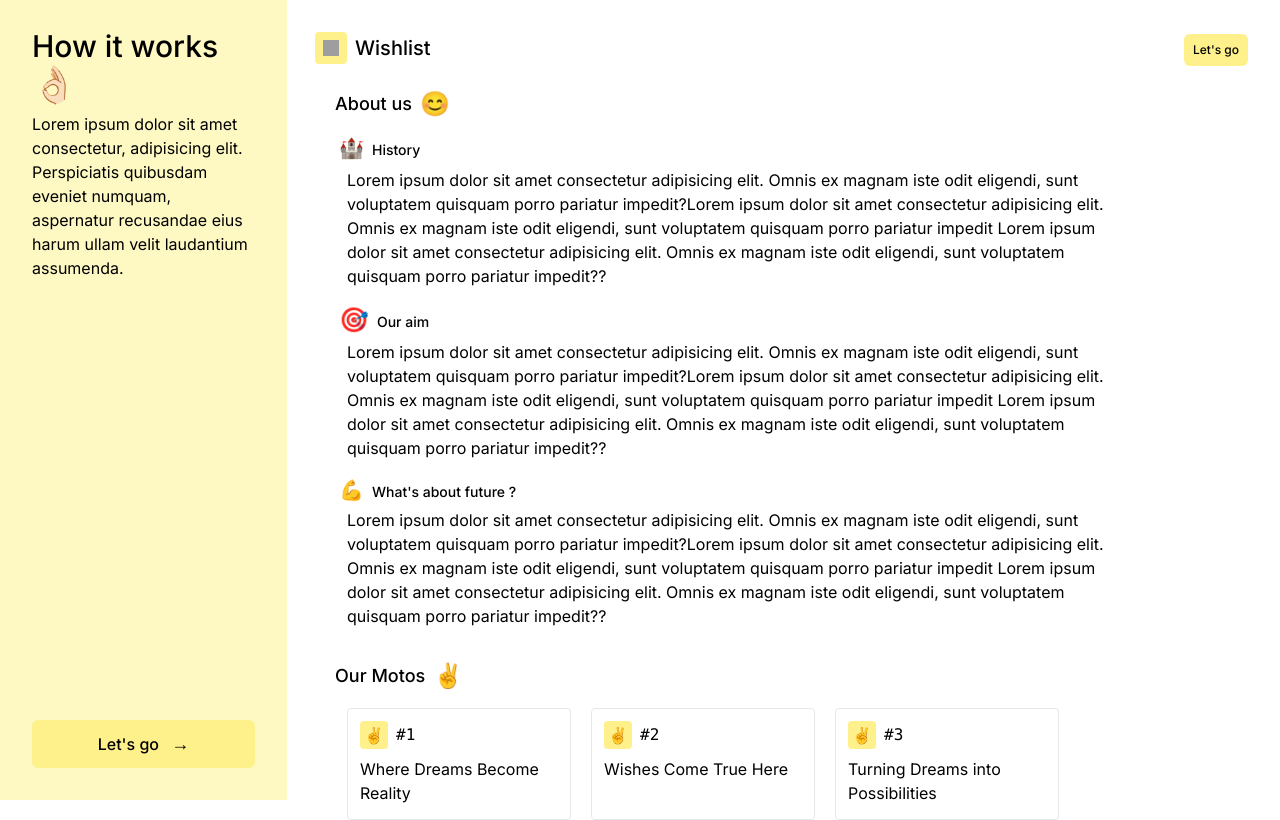
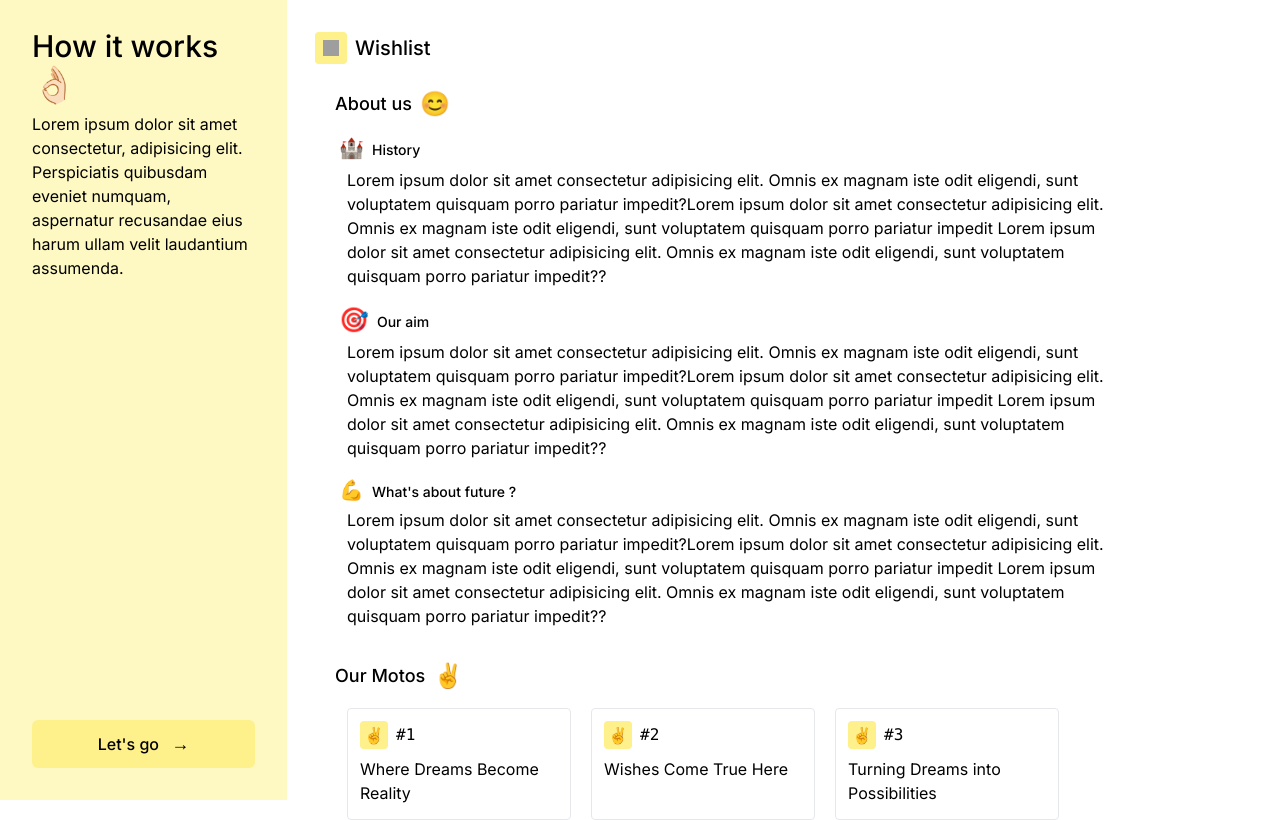
Before and after one commit to Maksimgnam/Wishlist, a Next.js app: page / in a window 1280 px wide. Shown: the top 820 px of the page. Built offline with nearby package versions, Linux system fonts and the light colour scheme; grey boxes are pictures that could not be loaded.

Commit message:
little change

```diff
--- a/intro-components/Header.tsx
+++ b/intro-components/Header.tsx
@@ -24,7 +24,7 @@ const Header = () => {
 
       </div>
       <Link href={`/registration`}>
-        <button className='w-16 h-8 text-black  bg-yellow-200 rounded-md mt-1 mr-1'>
+        <button className='w-16 h-8 text-black  bg-yellow-200 rounded-md sm:hidden flex items-center  justify-center  mt-1 mr-1'>
           <p className='text-mini font-medium'>Let's go</p>
         </button>
         </Link>
```
